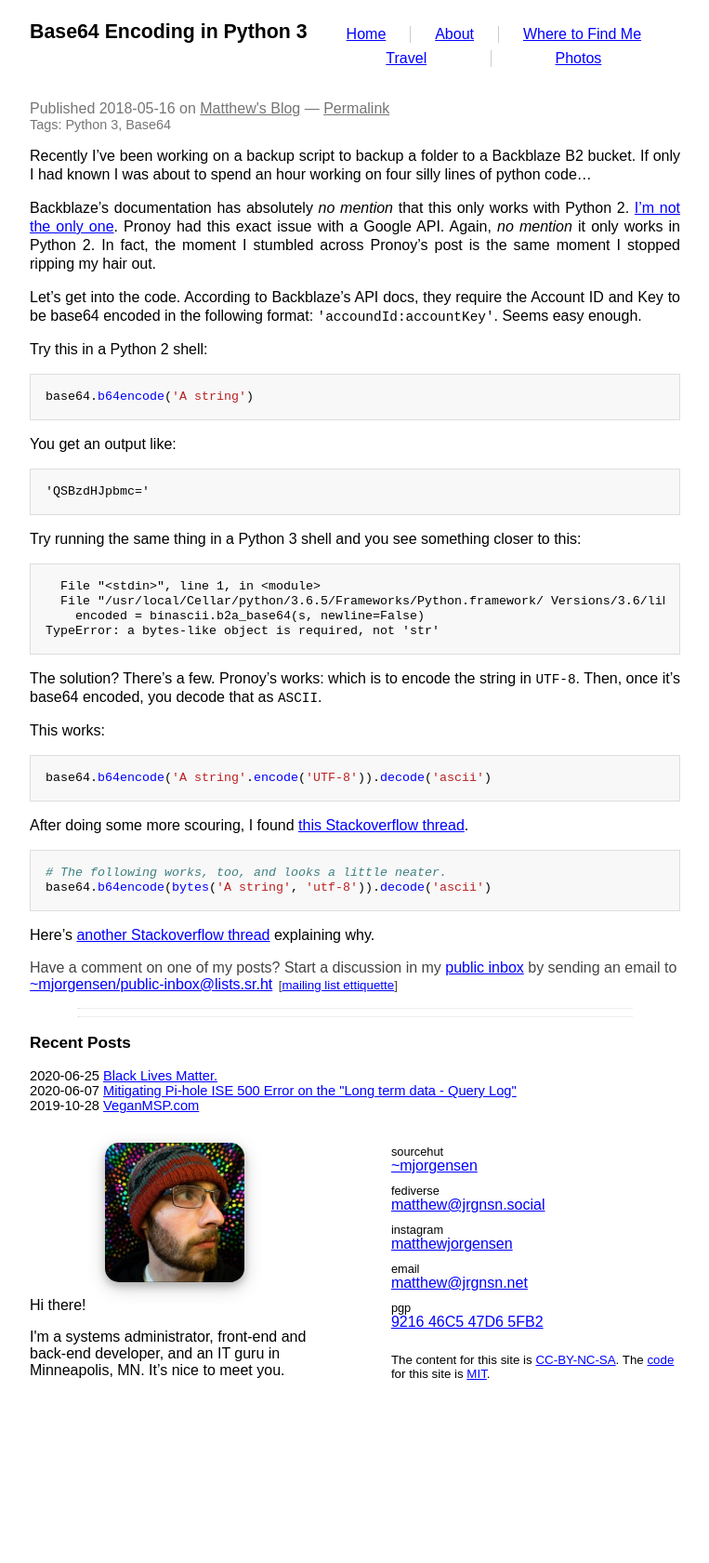
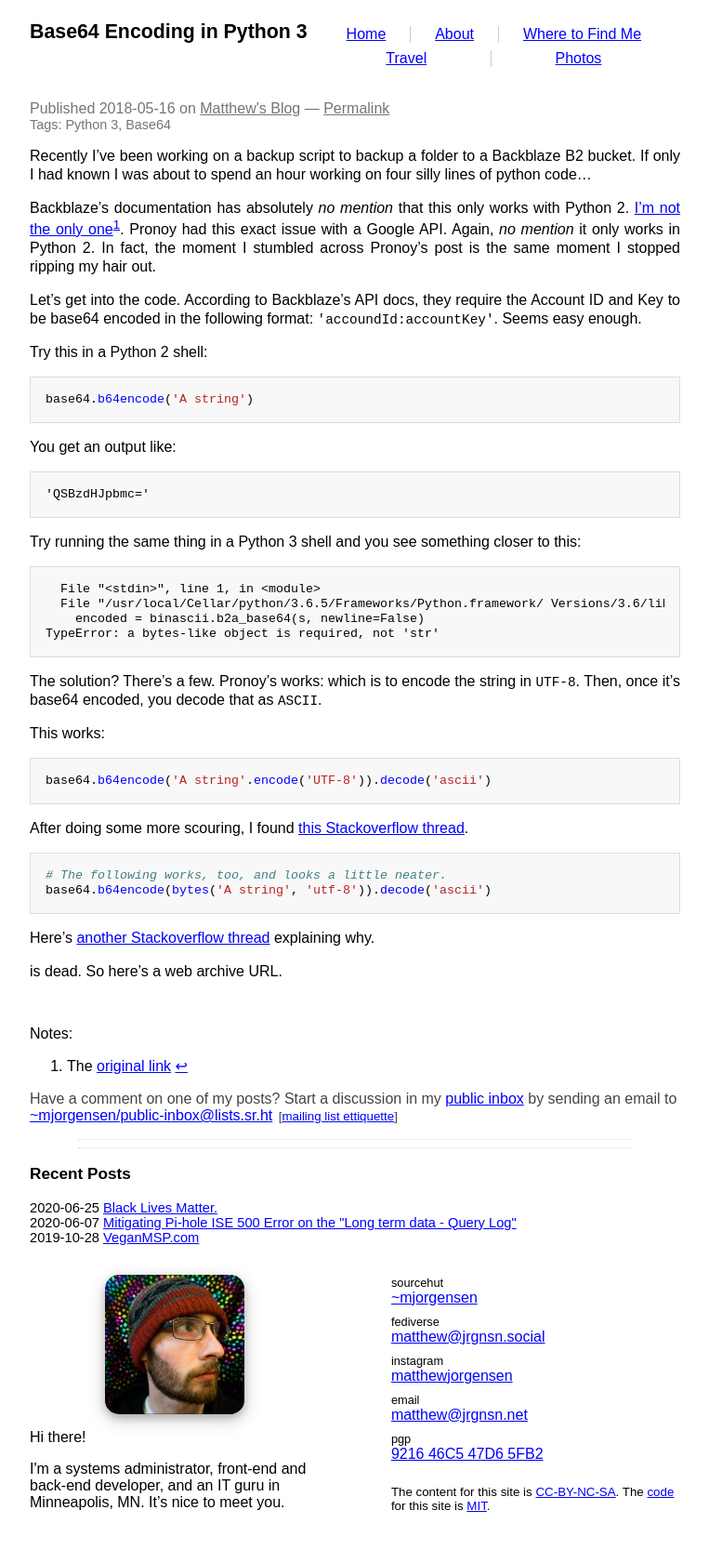
Before and after one commit to prplecake/jrgnsn.net, a Jekyll site: the page built from _posts/2018-05-16-Base64-Encoding-in-Python-3.md, in a window 1280 px wide. Shown: the whole page at 93% size, without its empty margins (258-1021 px from the left). Built offline with Jekyll 4.4.1, drawn with Linux system fonts in a browser that asks for light colours; before the commit the page ends 1539 px from its top, so only the background shows below that.

Commit message:
Add web archive link for dead blog link

```diff
--- a/_posts/2018-05-16-Base64-Encoding-in-Python-3.md
+++ b/_posts/2018-05-16-Base64-Encoding-in-Python-3.md
@@ -11,12 +11,13 @@
 working on four silly lines of python code...
 
 Backblaze's documentation has absolutely *no mention* that this only
-works with Python 2. [I'm not the only one][0]. Pronoy had this exact
+works with Python 2. [I'm not the only one][0][^1]. Pronoy had this
+exact
 issue with a Google API. Again, *no mention* it only works in Python 2.
 In fact, the moment I stumbled across Pronoy's post is the same moment I
 stopped ripping my hair out.
 
-[0]: https://www.pronoy.in/2016/10/20/python-3-5-x-base64-encoding-3/
+[0]:https://web.archive.org/web/20181211020351/https://www.pronoy.in/2016/10/20/python-3-5-x-base64-encoding-3/
 
 Let's get into the code. According to Backblaze's API docs, they require
 the Account ID and Key to be base64 encoded in the following format:
@@ -63,3 +64,6 @@
 
 [1]: https://stackoverflow.com/questions/40454177/how-to-encode-a-string-with-base64-in-python-3-and-remove-the-new-lines
 [2]: https://stackoverflow.com/questions/8908287/why-do-i-need-b-to-encode-a-python-string-with-base64
+
+[^1]:The [original link](https://www.pronoy.in/2016/10/20/python-3-5-x-base64-encoding-3/)
+is dead. So here's a web archive URL.
```
